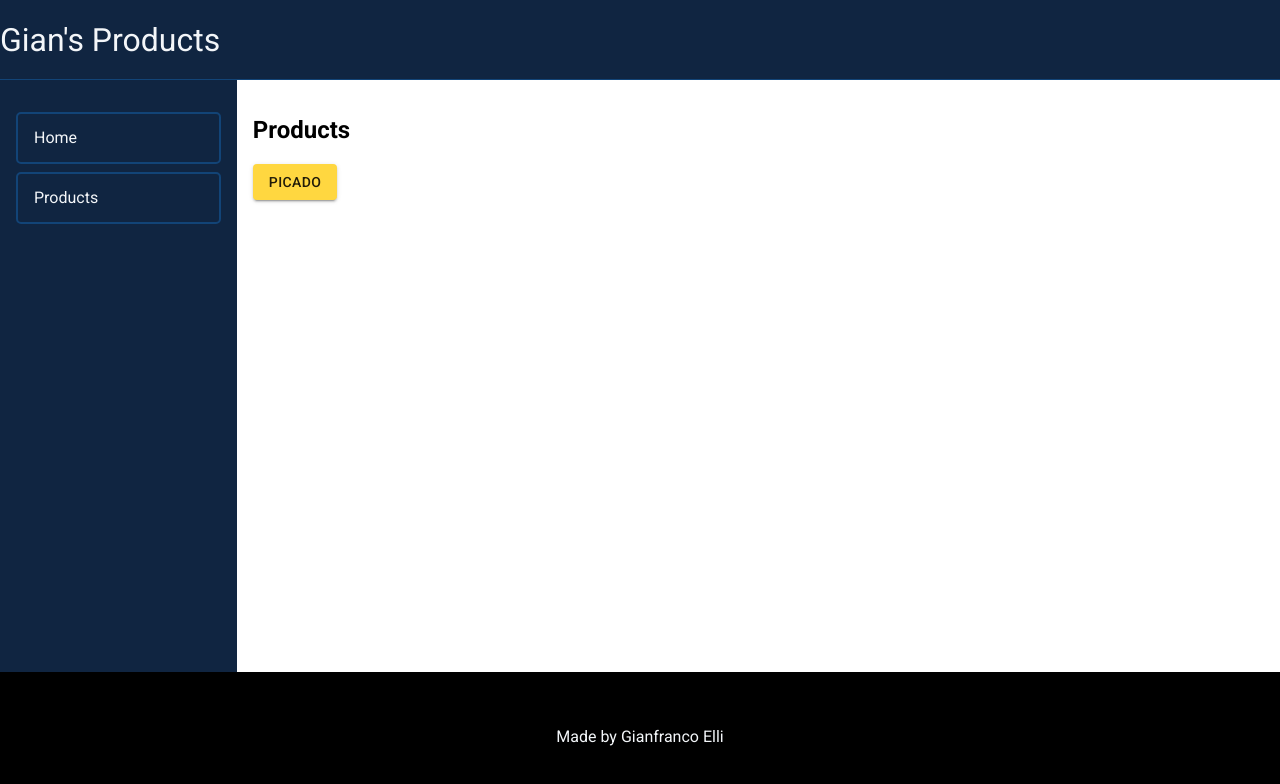
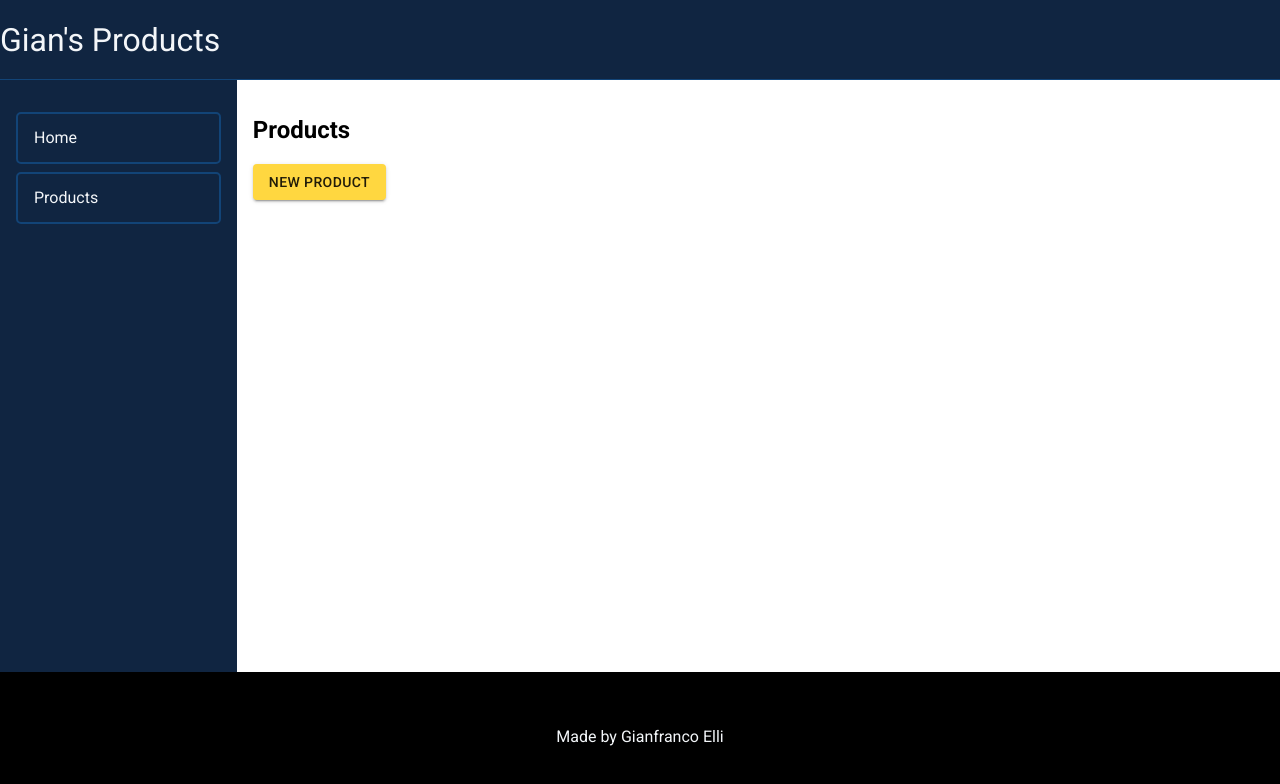
Before and after one commit to GianElli99/mcga-exam-2, a React (Create React App) app: page /products in a window 1280 px wide. Shown: the top 784 px of the page. Built offline with nearby package versions, Linux system fonts and the light colour scheme.

Commit message:
redux connected with react components

```diff
--- a/package.json
+++ b/package.json
@@ -13,6 +13,7 @@
     "axios": "^0.24.0",
     "react": "^17.0.2",
     "react-dom": "^17.0.2",
+    "react-redux": "^7.2.6",
     "react-router-dom": "^6.0.2",
     "react-scripts": "4.0.3",
     "web-vitals": "^1.1.2"
--- a/src/ProductsApp.jsx
+++ b/src/ProductsApp.jsx
@@ -1,8 +1,18 @@
 import React from 'react';
 import { MainRouter } from './routers/MainRouter';
+import { ThemeProvider } from '@mui/material/styles';
+import { theme } from './theme/Theme';
+import { Provider } from 'react-redux';
+import { store } from './redux/store';
 
 function App() {
-  return <MainRouter />;
+  return (
+    <ThemeProvider theme={theme}>
+      <Provider store={store}>
+        <MainRouter />
+      </Provider>
+    </ThemeProvider>
+  );
 }
 
 export default App;
--- a/src/components/home/HomeScreen.jsx
+++ b/src/components/home/HomeScreen.jsx
@@ -3,8 +3,8 @@ import React from 'react';
 export const HomeScreen = () => {
   return (
     <>
-      <p>Integrantes: Gianfranco Elli</p>
-      <p>Nombre de la Aplicación: Gian&apos;s Products</p>
+      <p>Made by: Gianfranco Elli</p>
+      <p>App name: Gian&apos;s Products</p>
     </>
   );
 };
--- a/src/components/notfound/NotFoundScreen.jsx
+++ /dev/null
@@ -1,5 +0,0 @@
-import React from 'react';
-
-export const NotFoundScreen = () => {
-  return <div>Not Found Screen</div>;
-};
--- a/src/components/products/ProductsScreen.jsx
+++ b/src/components/products/ProductsScreen.jsx
@@ -1,13 +1,26 @@
 import React from 'react';
 import { ProductList } from './ProductList';
 import Button from '@mui/material/Button';
+import { useSelector } from 'react-redux';
+import LinearProgress from '@mui/material/LinearProgress';
+import styles from './ProductsScreen.module.css';
 
 export const ProductsScreen = () => {
+  const { isLoading, actionInProgress, selectedProduct, list } = useSelector(
+    (state) => state.products
+  );
+  console.log(`actionInProgress`, actionInProgress);
+  console.log(`actionInProgress`, list);
+  console.log(`actionInProgress`, selectedProduct);
   return (
     <div>
       <h2>Products</h2>
-      <Button>Picado</Button>
-      <ProductList />
+      <Button>New Product</Button>
+      {isLoading ? (
+        <LinearProgress className={styles.progressBar} />
+      ) : (
+        <ProductList />
+      )}
     </div>
   );
 };
--- /dev/null
+++ b/src/components/products/ProductsScreen.module.css
@@ -0,0 +1,3 @@
+.progressBar {
+  margin: 1rem 0;
+}
--- a/src/components/ui/MainContent.module.css
+++ b/src/components/ui/MainContent.module.css
@@ -1,3 +1,4 @@
 .mainContent {
   padding: 1rem;
+  flex-grow: 1;
 }
--- a/src/index.jsx
+++ b/src/index.jsx
@@ -2,14 +2,10 @@ import React from 'react';
 import ReactDOM from 'react-dom';
 import './index.css';
 import ProductsApp from './ProductsApp';
-import { ThemeProvider } from '@mui/material/styles';
-import { theme } from './theme/Theme';
 
 ReactDOM.render(
   <React.StrictMode>
-    <ThemeProvider theme={theme}>
-      <ProductsApp />
-    </ThemeProvider>
+    <ProductsApp />
   </React.StrictMode>,
   document.getElementById('root')
 );
--- a/src/routers/MainRouter.jsx
+++ b/src/routers/MainRouter.jsx
@@ -1,10 +1,9 @@
 import React from 'react';
-import { BrowserRouter, Routes, Route } from 'react-router-dom';
+import { BrowserRouter, Routes, Route, Navigate } from 'react-router-dom';
 // Layouts
 import { MainLayout } from '../components/layouts/MainLayout';
 // Screens
 import { HomeScreen } from '../components/home/HomeScreen';
-import { NotFoundScreen } from '../components/notfound/NotFoundScreen';
 import { ProductsScreen } from '../components/products/ProductsScreen';
 
 export const MainRouter = () => {
@@ -12,9 +11,9 @@ export const MainRouter = () => {
     <BrowserRouter>
       <Routes>
         <Route path="/" element={<MainLayout />}>
+          <Route index element={<HomeScreen />} />
           <Route path="products" element={<ProductsScreen />} />
-          <Route path="*" element={<NotFoundScreen />} />
-          <Route index element={<HomeScreen />} />
+          <Route path="*" element={<Navigate to="/" />} />
         </Route>
       </Routes>
     </BrowserRouter>
```
Also changed, not shown: 1 other file (tests, documents, lock files or other folders).
